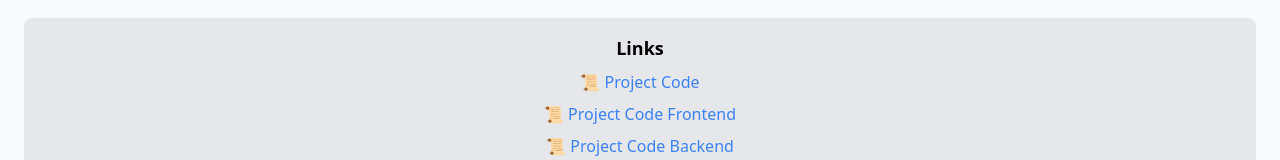
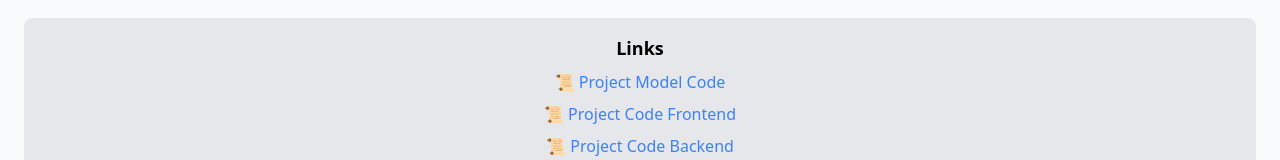
Before and after one commit to John-Naquin/Sign-Language-Using-CNN-Frontend, a React (Vite) app: page / in a window 1280 px wide. Shown: the part 374-534 px from the top of the page. Built offline with nearby package versions, Linux system fonts and the light colour scheme.

Commit message:
Changed text for model code

```diff
--- a/src/App.jsx
+++ b/src/App.jsx
@@ -77,7 +77,7 @@ function App() {
             target="_blank"
             className="text-blue-500 hover:underline"
           >
-            📜 Project Code
+            📜 Project Model Code
           </a>
           <a
             href="https://github.com/John-Naquin/Sign-Language-Using-CNN-Frontend"
```
